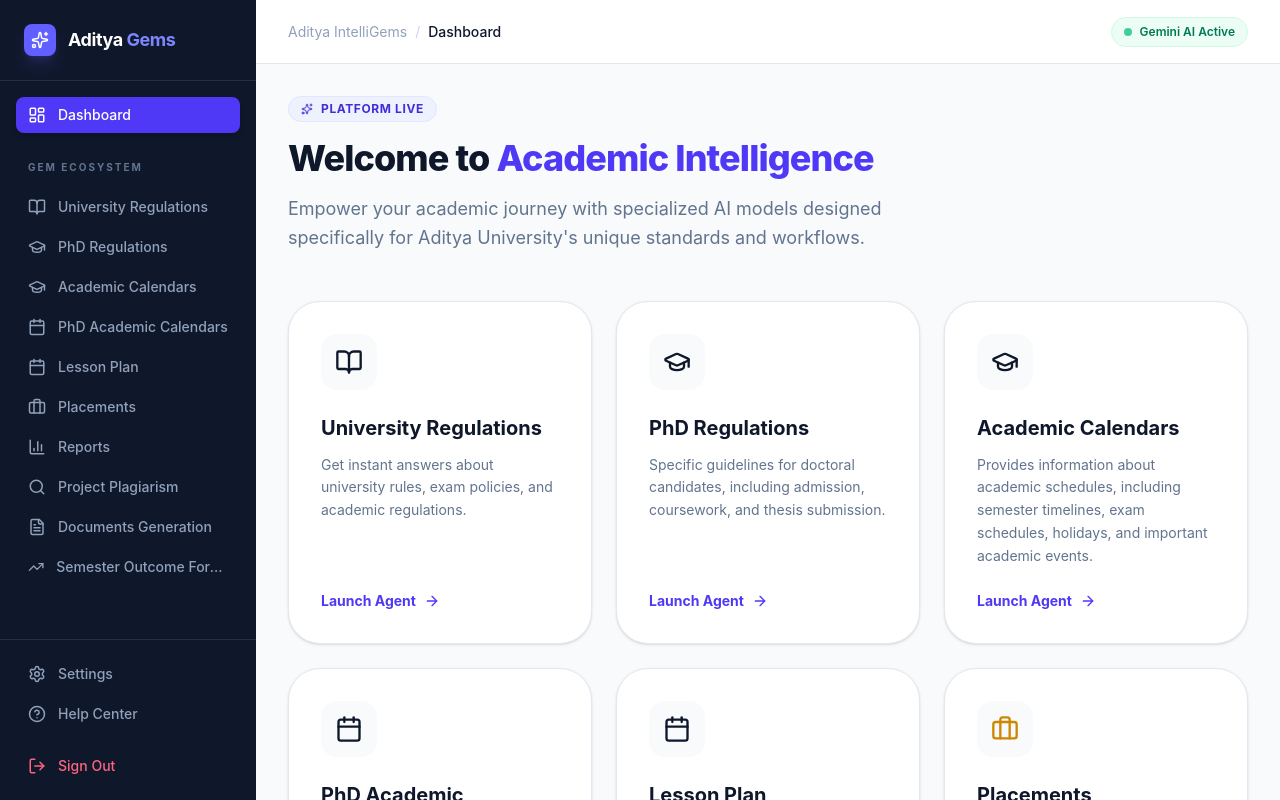
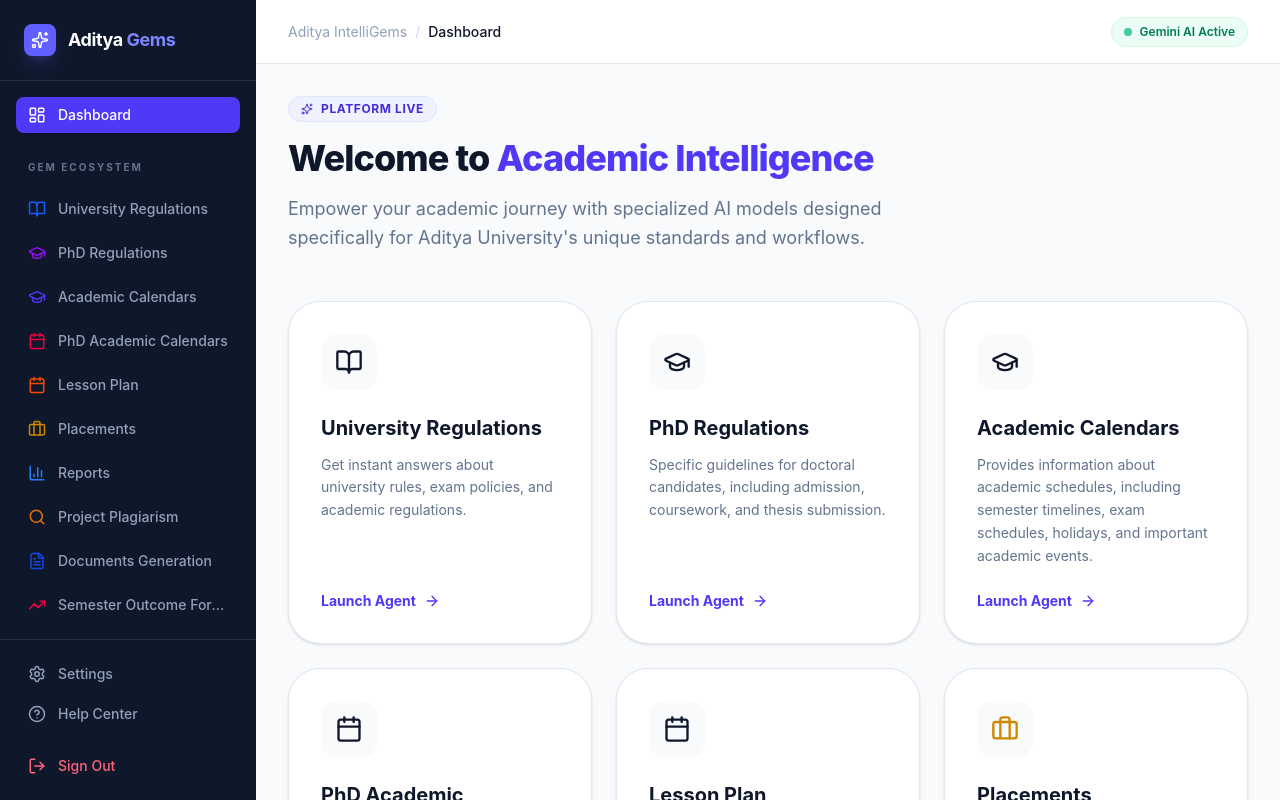
Before and after one commit to provcac-droid/Aditya-Intelligents, a React (Vite) app: page / in a window 1280 px wide. Built offline with nearby package versions, Linux system fonts and the light colour scheme; no server answers.

Commit message:
feat: Refine UI and remove external URLs
Updates the UI of the navigation bar to improve visual appeal and consistency. Additionally, removes hardcoded external URLs from gem definitions, suggesting a shift towards dynamic or internal data sourcing for gem-specific content.

```diff
--- a/src/components/Navbar.tsx
+++ b/src/components/Navbar.tsx
@@ -42,13 +42,15 @@
           <button
             key={gem.id}
             onClick={() => onSelectGem(gem.id)}
-            className={`w-full flex items-center gap-3 px-3 py-2 rounded-lg text-sm font-medium transition-all ${
+            className={`w-full flex items-center gap-3 px-3 py-2.5 rounded-xl text-sm font-medium transition-all group ${
               activeGemId === gem.id
-                ? 'bg-indigo-600 text-white shadow-md'
+                ? 'bg-white/10 text-white shadow-sm'
                 : 'text-slate-400 hover:text-white hover:bg-white/5'
             }`}
           >
-            <gem.icon size={18} />
+            <div className={`shrink-0 transition-colors ${activeGemId === gem.id ? 'text-white' : gem.color}`}>
+              <gem.icon size={18} />
+            </div>
             <span className="truncate">{gem.title}</span>
           </button>
         ))}
--- a/src/types.ts
+++ b/src/types.ts
@@ -51,7 +51,6 @@
     color: "text-purple-600",
     gradient: "from-purple-500 to-indigo-700",
     prompt: "You are the PhD Regulations Expert. You provide guidance on doctoral program requirements, including course work, comprehensive exams, research proposal submissions, and final thesis defense protocols.",
-    externalUrl: "https://notebooklm.google.com/notebook/967261da-b442-434b-844a-87716e2724c6",
   },
   {
     id: "academics",
@@ -61,7 +60,6 @@
     color: "text-indigo-600",
     gradient: "from-indigo-500 to-purple-600",
     prompt: "You are the Ultimate Student Mentor. You help generate study notes, practice question banks, and exam preparation strategies. Your tone is supportive and instructional, breaking down complex topics into digestible points.",
-    externalUrl: "https://notebooklm.google.com/notebook/9fafe78c-ce0b-4fc7-a72f-addf66c8cd0b",
   },
   {
     id: "phd-academics",
@@ -71,7 +69,6 @@
     color: "text-rose-600",
     gradient: "from-rose-500 to-red-700",
     prompt: "You are the PhD Academic Coordinator. You provide specific dates for PhD milestones: colloquium schedules, progress report deadlines, and thesis submission windows.",
-    externalUrl: "https://notebooklm.google.com/notebook/1e54a02f-f201-4530-b3df-3232b0dc88d4",
   },
   {
     id: "lesson-plan",
```
